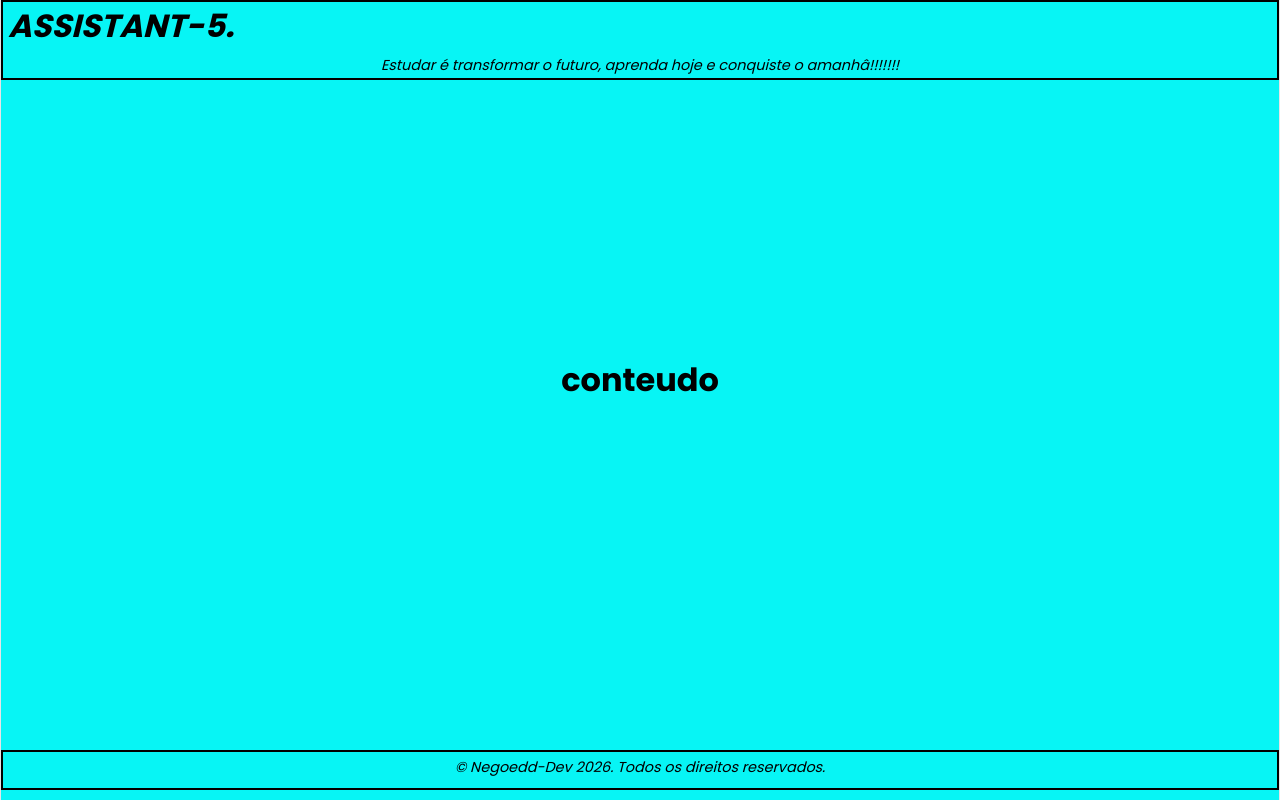
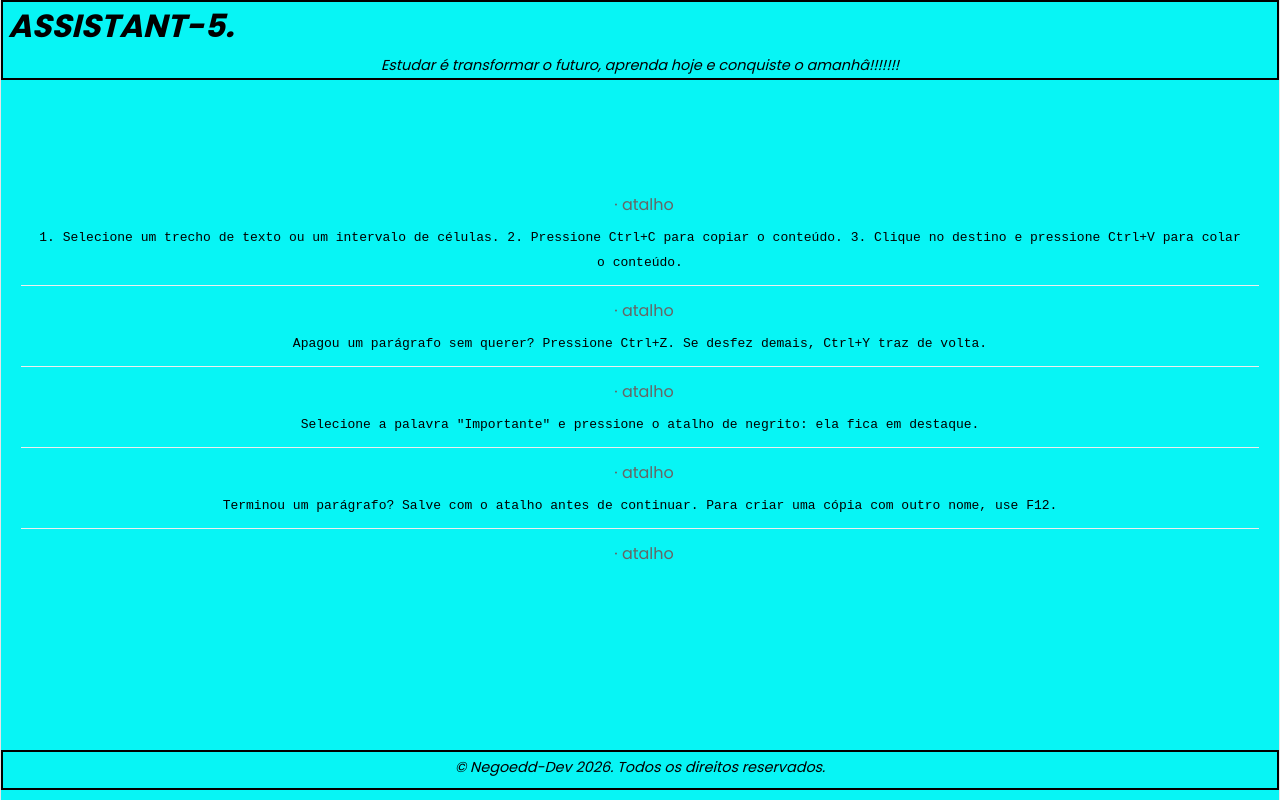
Before and after one commit to Negoedd-Dev/ASSISTANT-5, a React (Vite) app: page / in a window 1280 px wide. Built offline with nearby package versions, Linux system fonts and the light colour scheme.

Commit message:
feat: testando os componentes criados.

```diff
--- a/src/App.jsx
+++ b/src/App.jsx
@@ -2,6 +2,7 @@ import { useState } from "react";
 import GlobalStyles from "./styles/GlobalSyles";
 import Header from "./components/Header";
 import Footer from "./components/Footer";
+import List from "./components/List";
 
 import "./App.css";
 
@@ -11,7 +12,7 @@ function App() {
       <GlobalStyles />
       <Header />
       <div className="principal">
-        <h1>conteudo</h1>
+        <List />
       </div>
       <Footer />
     </>
```
